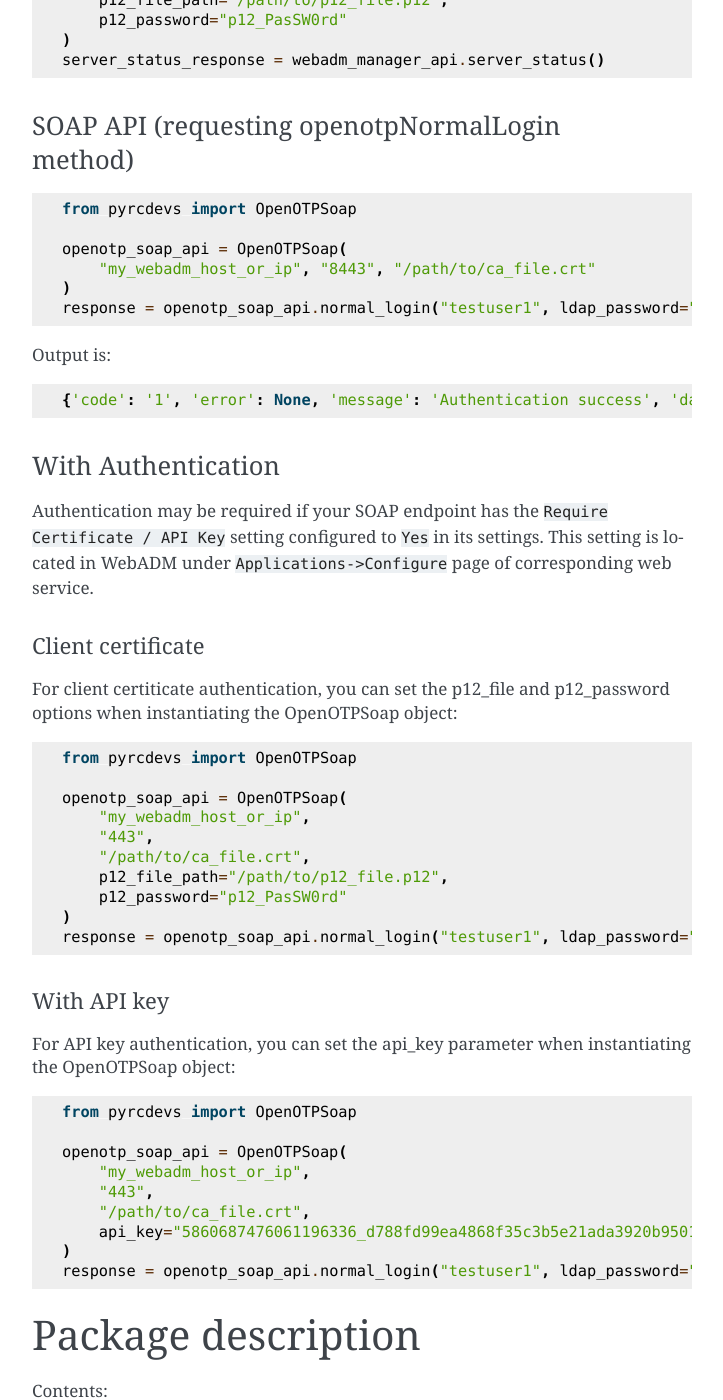
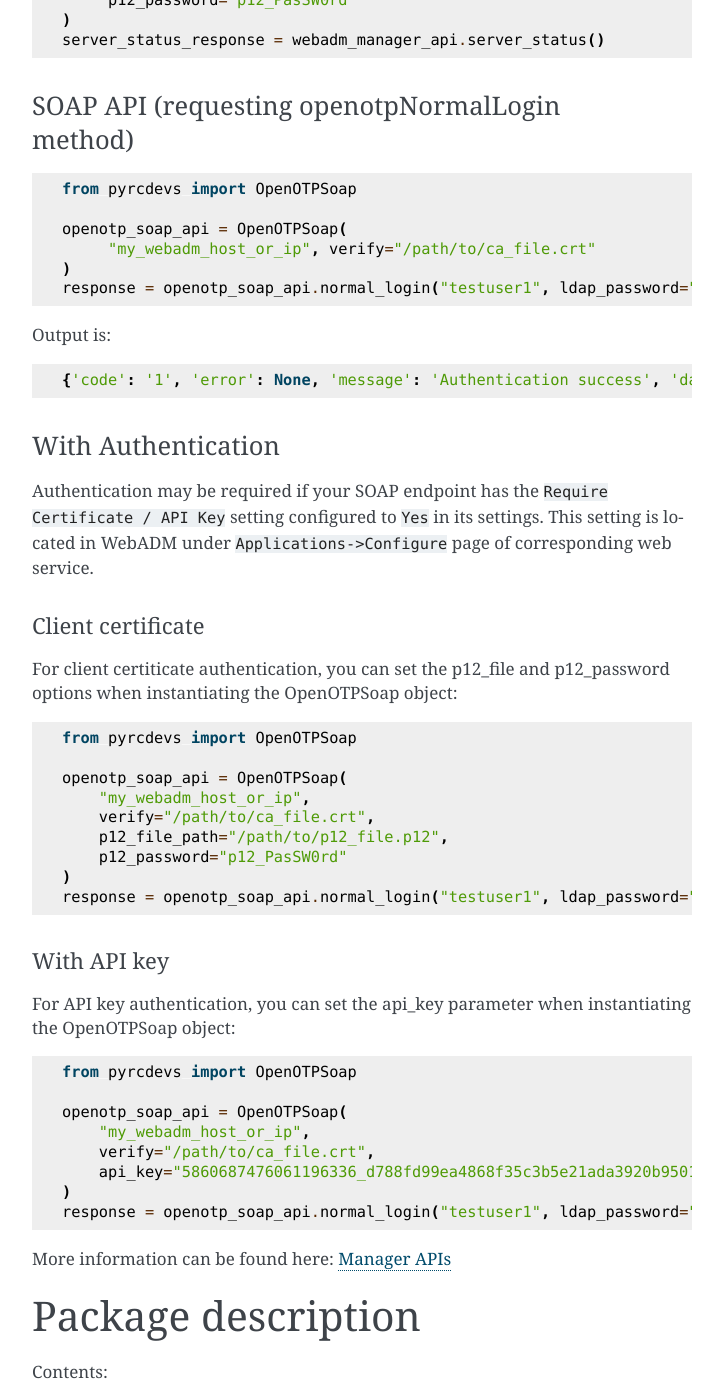
Before and after one commit to RCDevs-Security-Organization/pyrcdevs, a Sphinx documentation site: the page built from docs/source/index.rst, in a window 1280 px wide and 1400 px high, scrolled down 907 px. Shown: the whole window, without its empty margins (388-1111 px from the left). Built offline with Sphinx 7.4.7, drawn with Linux system fonts in a browser that asks for light colours.

Commit message:
update docs with port change

```diff
--- a/docs/source/index.rst
+++ b/docs/source/index.rst
@@ -12,7 +12,7 @@
    from pyrcdevs import WebADMManager
 
    webadm_manager_api = WebADMManager(
-       "my_webadm_host_or_ip", "443", "UserDomain\\api_username", "api_password", "/path/to/ca_file.crt"
+        "my_webadm_host_or_ip", "UserDomain\\api_username", "api_password", verify="/path/to/ca_file.crt"
    )
    server_status_response = webadm_manager_api.server_status(servers=True, websrvs=True, webapps=True)
 
@@ -37,13 +37,12 @@
    from pyrcdevs import WebADMManager
 
    webadm_manager_api = WebADMManager(
-       "my_webadm_host_or_ip",
-       "443",
-       "UserDomain\\api_username",
-       "api_password",
-       "/path/to/ca_file.crt",
-       p12_file_path="/path/to/p12_file.p12",
-       p12_password="p12_PasSW0rd"
+        "my_webadm_host_or_ip",
+        "UserDomain\\api_username",
+        "api_password",
+        verify="/path/to/ca_file.crt",
+        p12_file_path="/path/to/p12_file.p12",
+        p12_password="p12_PasSW0rd"
    )
    server_status_response = webadm_manager_api.server_status()
 
@@ -55,7 +54,7 @@
    from pyrcdevs import OpenOTPSoap
 
    openotp_soap_api = OpenOTPSoap(
-       "my_webadm_host_or_ip", "8443", "/path/to/ca_file.crt"
+        "my_webadm_host_or_ip", verify="/path/to/ca_file.crt"
    )
    response = openotp_soap_api.normal_login("testuser1", ldap_password="password", otp_password="123456")
 
@@ -86,8 +85,7 @@
 
    openotp_soap_api = OpenOTPSoap(
        "my_webadm_host_or_ip",
-       "443",
-       "/path/to/ca_file.crt",
+       verify="/path/to/ca_file.crt",
        p12_file_path="/path/to/p12_file.p12",
        p12_password="p12_PasSW0rd"
    )
@@ -105,14 +103,13 @@
 
    openotp_soap_api = OpenOTPSoap(
        "my_webadm_host_or_ip",
-       "443",
-       "/path/to/ca_file.crt",
+       verify="/path/to/ca_file.crt",
        api_key="5860687476061196336_d788fd99ea4868f35c3b5e21ada3920b9501bb2c",
    )
    response = openotp_soap_api.normal_login("testuser1", ldap_password="password", otp_password="123456")
 
 
-
+More information can be found here: `Manager APIs <https://docs.rcdevs.com/manager-apis/>`_
 
 Package description
 ===================
```
Also changed, not shown: README.md (+7 -8 lines).
